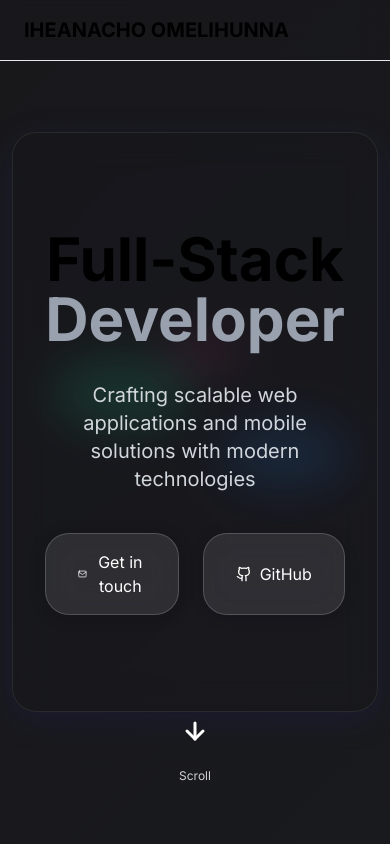
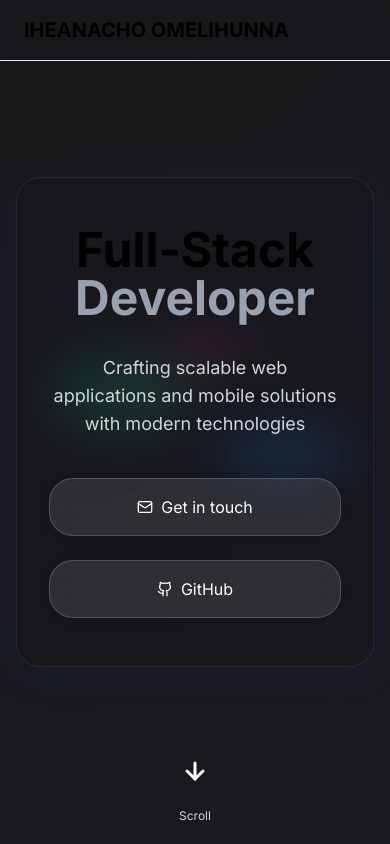
Before and after one commit to Omelihunna/Portfolio, a React (Vite) app: page / in a window 390 px wide. Shown: the top 844 px of the page. Built offline with nearby package versions, Linux system fonts and the light colour scheme.

Commit message:
Mobile updates

```diff
--- a/src/pages/Index.tsx
+++ b/src/pages/Index.tsx
@@ -201,20 +201,20 @@ const Index = () => {
       </nav>
 
       {/* Hero Section */}
-      <section id="hero" className="min-h-screen w-full flex items-center justify-center bg-transparent text-black dark:text-white relative px-4">
-        <div ref={heroRef} className={`max-w-6xl mx-auto px-8 text-center glass glass-dark shadow-xl py-24 animate-fade-in ${heroInView ? 'animate-section-in' : 'opacity-0 translate-y-8'}`}>
-          <h1 className="text-6xl font-bold mb-8 animate-scale-in">
+      <section id="hero" className="min-h-screen my-auto w-full flex items-center justify-center bg-transparent text-black dark:text-white relative px-4">
+        <div ref={heroRef} className={`max-w-6xl mx-auto px-8 text-center glass glass-dark shadow-xl py-12 md:py-24 animate-fade-in ${heroInView ? 'animate-section-in' : 'opacity-0 translate-y-8'}`}>
+          <h1 className=" text-5xl md:text-6xl font-bold mb-8 animate-scale-in">
             Full-Stack
             <br />
             <span className="text-gray-400">Developer</span>
           </h1>
-          <p className="text-xl md:text-2xl text-gray-300 dark:text-gray-400 mb-10 max-w-2xl mx-auto">
+          <p className="text-lg md:text-2xl text-gray-300 dark:text-gray-400 mb-10 max-w-2xl mx-auto">
             Crafting scalable web applications and mobile solutions with modern technologies
           </p>
-          <div className="flex justify-center space-x-6">
+          <div className="flex flex-col md:flex-row space-y-6 md:space-y-0 justify-center md:space-x-6">
             <a
               href="mailto:omelihunna@gmail.com"
-              className="inline-flex items-center space-x-2 px-8 py-4 bg-black text-white rounded-full hover:scale-105 hover:bg-white hover:text-black  hover:shadow-2xl transition-all duration-300 relative group cursor-pointer glass border border-white/10 focus:outline-none focus:ring-2 focus:ring-black"
+              className="inline-flex w-full items-center justify-center space-x-2 px-8 py-4 bg-black text-white rounded-full hover:scale-105 hover:bg-white hover:text-black  hover:shadow-2xl transition-all duration-300 relative group cursor-pointer glass border border-white/10 focus:outline-none focus:ring-2 focus:ring-black"
               data-cursor-light
               style={{ boxShadow: '0 2px 16px 0 rgba(0,0,0,0.18)' }}
             >
@@ -225,9 +225,9 @@ const Index = () => {
               href="https://github.com/Omelihunna"
               target="_blank"
               rel="noopener noreferrer"
-              className="inline-flex items-center space-x-2 px-8 py-4 bg-black text-white rounded-full border border-black hover:bg-white hover:text-black hover:scale-105 hover:shadow-2xl transition-all duration-300 relative group cursor-pointer glass focus:outline-none focus:ring-2 focus:ring-black"
+              className="inline-flex w-full items-center justify-center space-x-2 px-8 py-4 bg-black text-white rounded-full hover:scale-105 hover:bg-white hover:text-black  hover:shadow-2xl transition-all duration-300 relative group cursor-pointer glass border border-white/10 focus:outline-none focus:ring-2 focus:ring-black"
               data-cursor-light
-              style={{ boxShadow: '0 2px 16px 0 rgba(0,0,0,0.10)' }}
+              style={{ boxShadow: '0 2px 16px 0 rgba(0,0,0,0.18)' }}
             >
               <Github className="w-4 h-4" />
               <span>GitHub</span>
@@ -235,7 +235,7 @@ const Index = () => {
           </div>
         </div>
         {/* Scroll Indicator */}
-        <div className="absolute left-1/2 bottom-15 transform -translate-x-1/2 flex flex-col items-center select-none" aria-hidden="true">
+        <div className="absolute left-1/2 bottom-5 md:bottom-15 transform -translate-x-1/2 flex flex-col items-center select-none" aria-hidden="true">
           <div className="w-10 h-10 flex items-center justify-center animate-bounce">
             <svg width="32" height="32" viewBox="0 0 32 32" fill="none" xmlns="http://www.w3.org/2000/svg">
               <path d="M16 8V24" stroke="#fff" strokeWidth="3" strokeLinecap="round"/>
```
